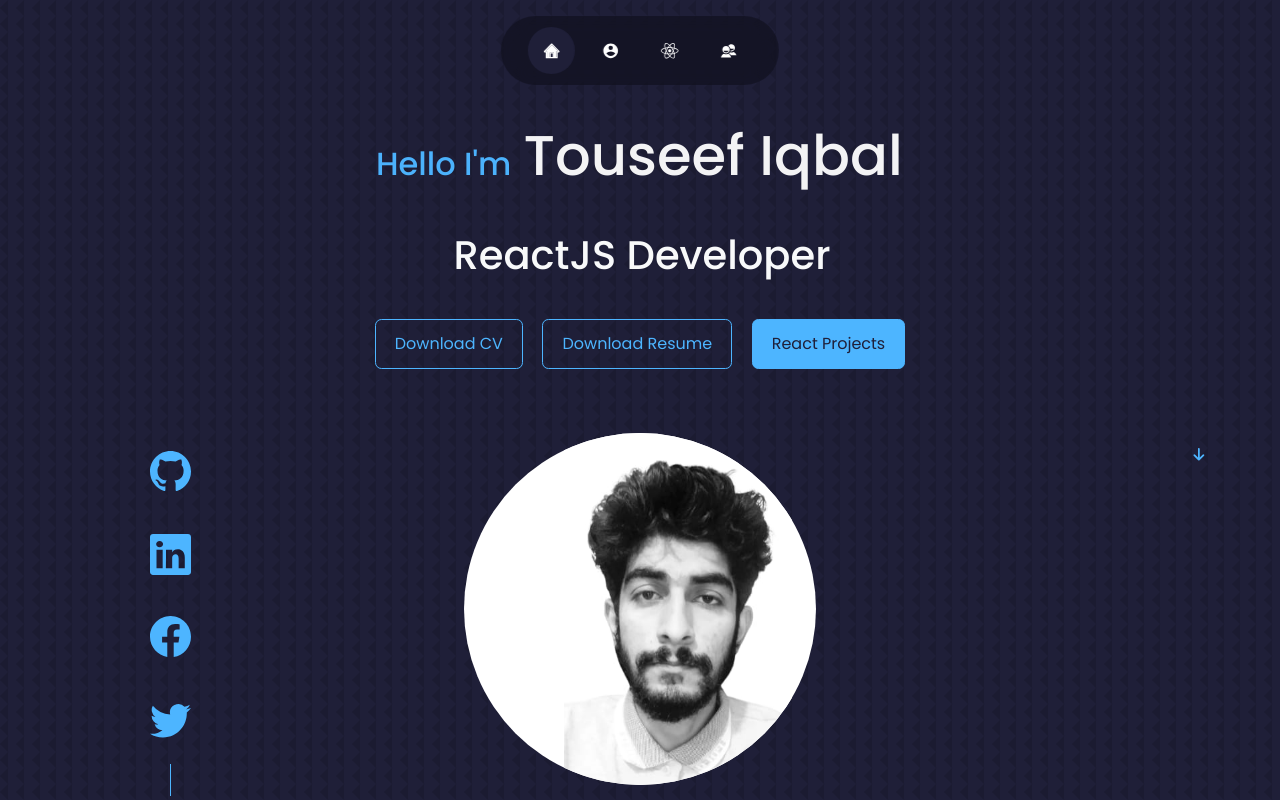
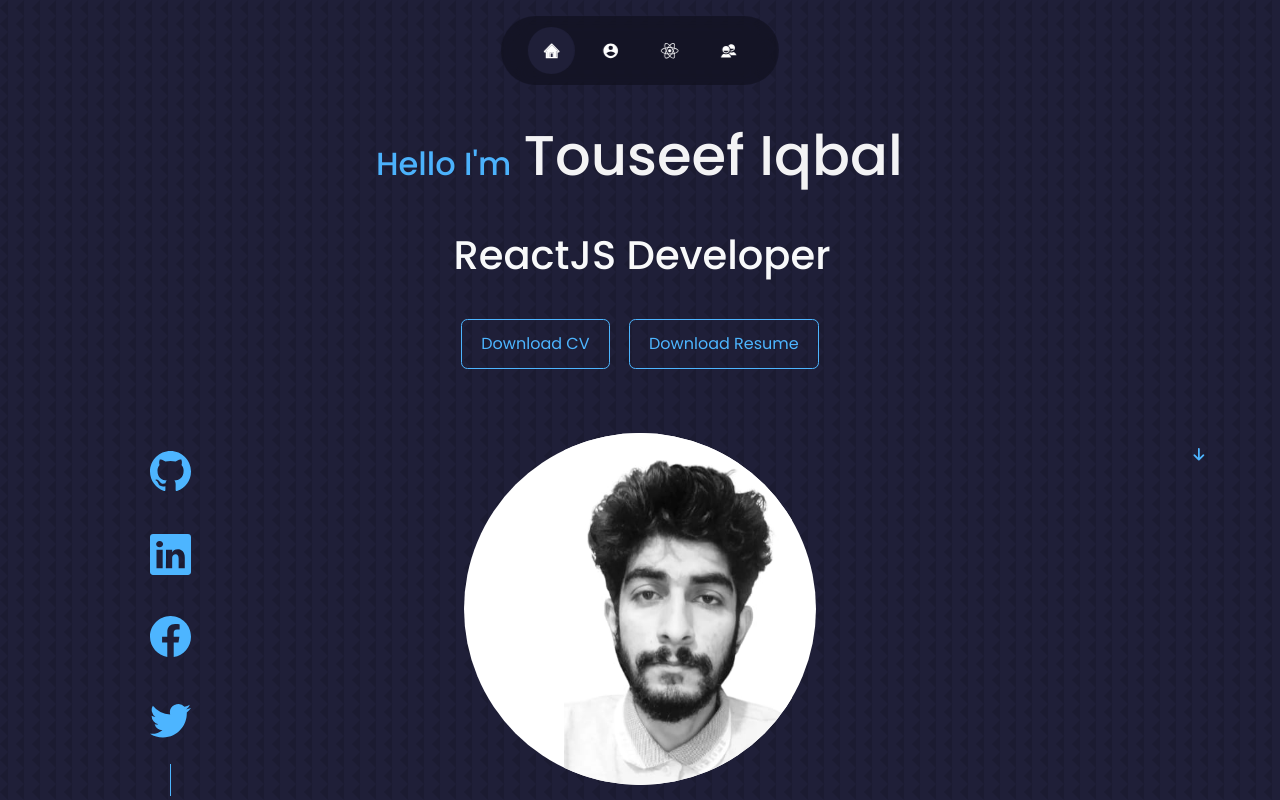
Before and after one commit to touseefiqbal845/myportfolio, a React (Create React App) app: page / in a window 1280 px wide. Shown: the top 800 px of the page. Built offline with nearby package versions, Linux system fonts and the light colour scheme.

Commit message:
Update CTA.jsx

```diff
--- a/src/components/header/CTA.jsx
+++ b/src/components/header/CTA.jsx
@@ -7,7 +7,7 @@ const CTA = () => {
     <div className='cta'>
       <a href={CV} download className='btn'>Download CV</a>
         <a href={res} download className='btn'>Download Resume</a>
-         <a href='#portfolio'  className='btn btn-primary'>React Projects</a>
+{/*          <a href='#portfolio'  className='btn btn-primary'>React Projects</a>   */}
     </div>
   )
 }
```
